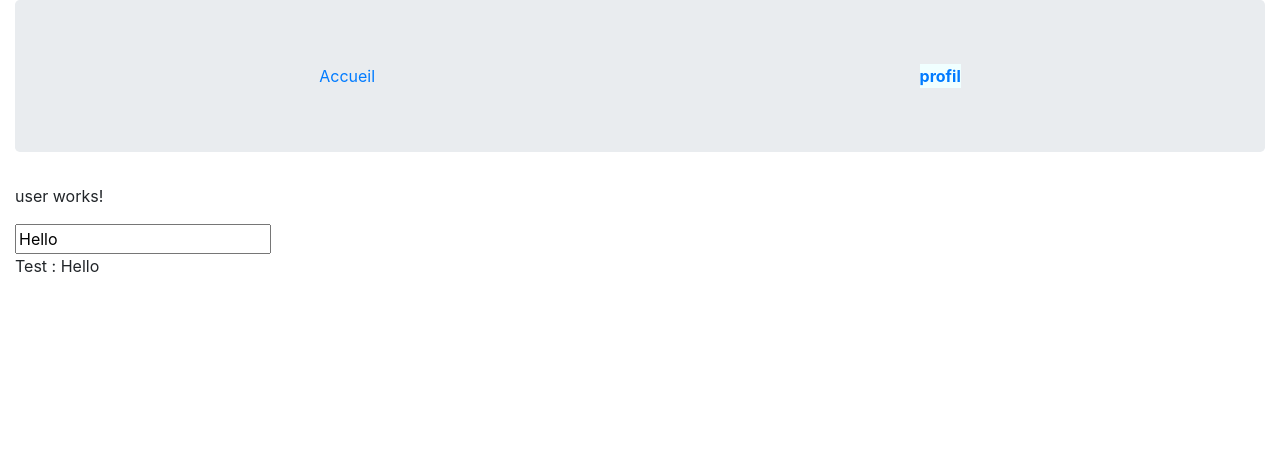
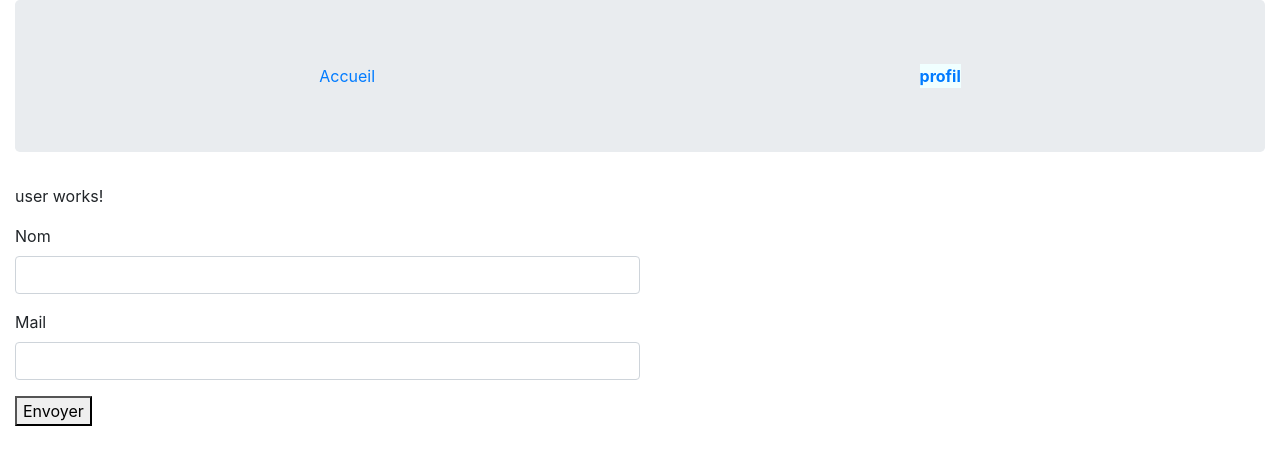
Before and after one commit to harounaKane/Nico_ang, an Angular app: page /user in a window 1280 px wide. Shown: the top 464 px of the page. Built offline with nearby package versions, Linux system fonts and the light colour scheme.

Commit message:
formulaire: formGroupe

```diff
--- a/src/app/app.module.ts
+++ b/src/app/app.module.ts
@@ -24,7 +24,7 @@ const routes: Routes = [
     BrowserModule,
     //AppRoutingModule => "devient" = RouterModule
     RouterModule.forRoot(routes),
-    FormsModule,
+    // FormsModule,
     ReactiveFormsModule
   ],
   providers: [],
--- a/src/app/user/user.component.html
+++ b/src/app/user/user.component.html
@@ -8,7 +8,21 @@
 
 
 <!-- FormControl -->
-<div>
+<!-- <div>
      <input [formControl]="userInput">
 </div>
-<div>Test : {{userInput.value}}</div>
+<div>Test : {{userInput.value}}</div> -->
+
+<!-- formGroup -->
+<form [formGroup]="userForm" class="w-50">
+     <div class="form-group">
+          <label>Nom</label>
+          <input fomrControlName="name" class="form-control">
+     </div>
+     <div class="form-group">
+          <label>Mail</label>
+          <input fomrControlName="email" class="form-control">
+     </div>
+     <!-- <input type="submit" (click)="showForm()"> -->
+     <button (click)="showForm()">Envoyer</button>
+</form>
--- a/src/app/user/user.component.ts
+++ b/src/app/user/user.component.ts
@@ -1,5 +1,5 @@
 import { Component, OnInit } from '@angular/core';
-import { FormControl } from '@angular/forms';
+import {FormGroup, FormControl } from '@angular/forms';
 
 @Component({
   selector: 'app-user',
@@ -8,11 +8,17 @@ import { FormControl } from '@angular/forms';
 })
 export class UserComponent implements OnInit {
 
-  userInput = new FormControl("Hello");
+  userForm = new FormGroup({
+    name: new FormControl(''),
+    email: new FormControl(''),
+  })
 
   constructor() { }
 
   ngOnInit(): void {
   }
+  showForm(){
+    console.log(this.userForm);
+  }
 
 }
```
